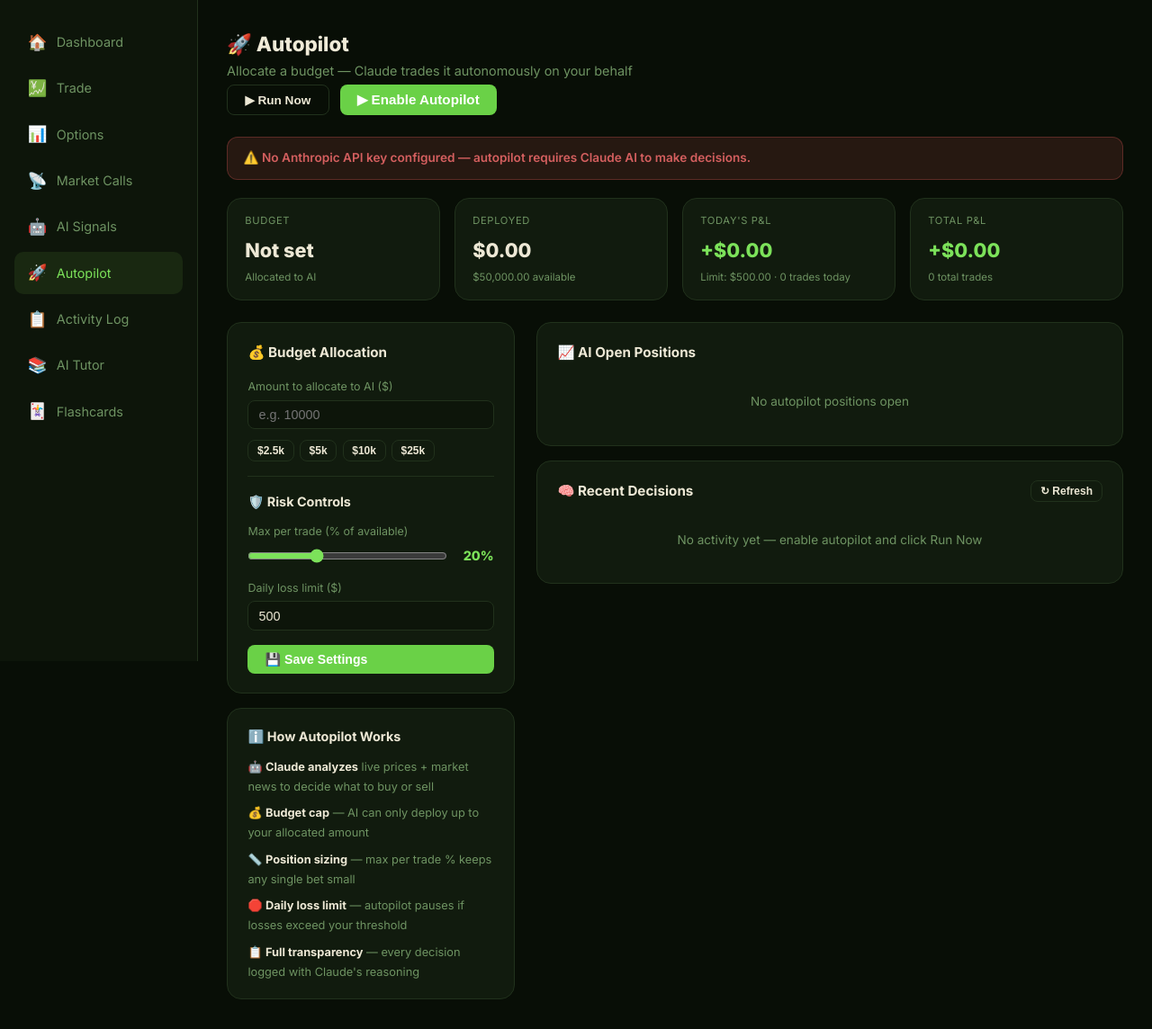
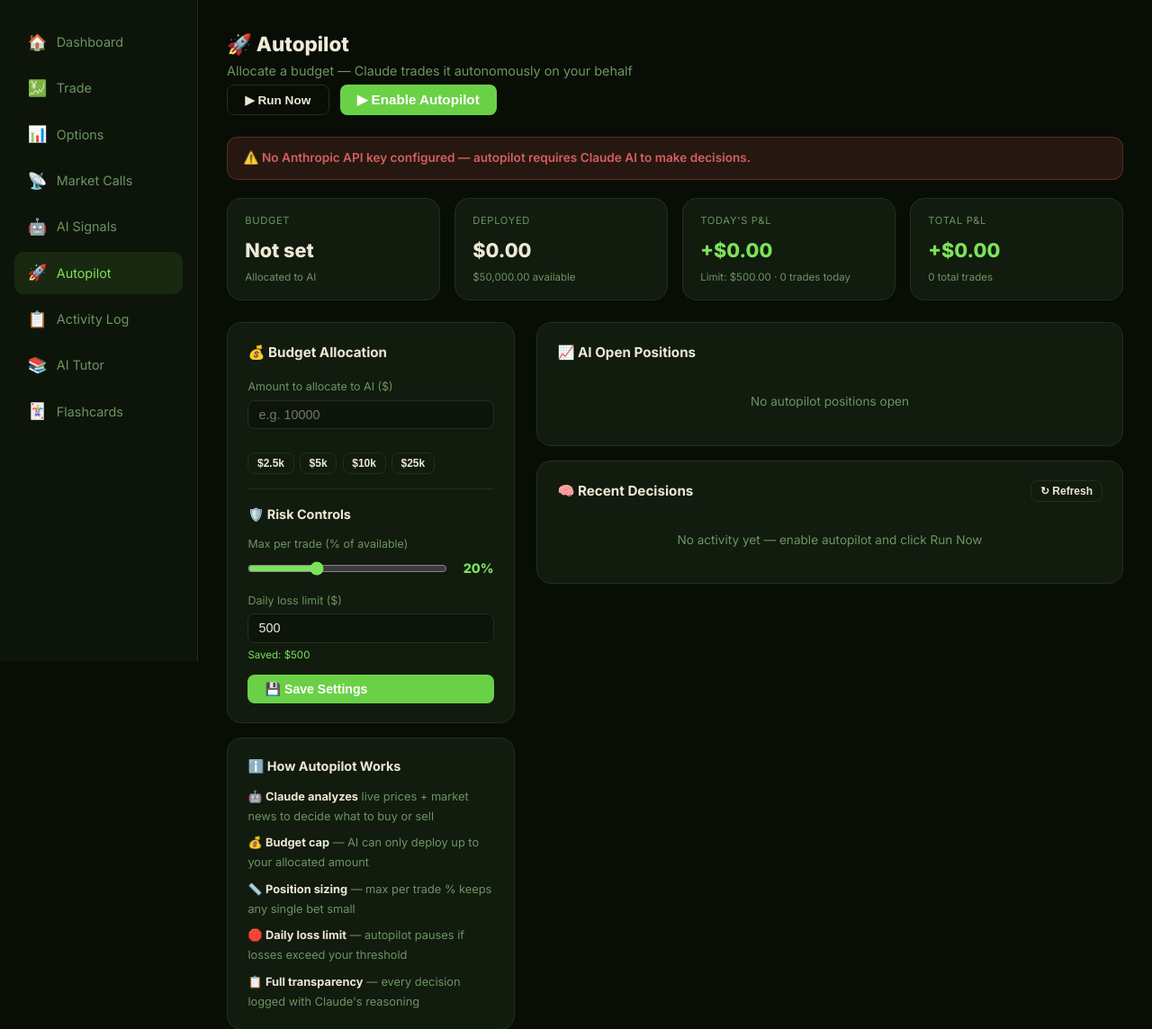
Before and after one commit to ritheeshkramakrishnan/mockfolio, a Flask app: page /autopilot in a window 1280 px wide. Shown: the part 65-1209 px from the top of the page at 90% size. Before the commit the page ends 1176 px from the top, so only its background shows below. Run offline with Flask 3, Linux system fonts and the light colour scheme; the visitor is signed in with stand-in values (Sample User, id 1); data comes from the database, SQL or seed files in the repository; data that the repository does not hold is empty; some libraries are stand-ins or nearby versions.

Commit message:
Persist autopilot settings in localStorage + server; show saved value hints

```diff
--- a/templates/autopilot.html
+++ b/templates/autopilot.html
@@ -82,10 +82,11 @@
           <div style="font-weight:700;margin-bottom:1rem;font-size:.95rem;">💰 Budget Allocation</div>
 
           <label style="font-size:.78rem;color:var(--muted);display:block;margin-bottom:.3rem;">Amount to allocate to AI ($)</label>
-          <div style="display:flex;gap:.5rem;margin-bottom:.75rem;">
+          <div style="display:flex;gap:.5rem;margin-bottom:.3rem;">
             <input id="budgetInput" type="number" min="0" step="500" placeholder="e.g. 10000"
               style="flex:1;background:var(--surface);border:1px solid var(--border);color:var(--text);padding:.45rem .7rem;border-radius:8px;font-size:.9rem;"/>
           </div>
+          <div id="savedBudgetHint" style="font-size:.72rem;color:var(--accent);margin-bottom:.6rem;min-height:1em;"></div>
 
           <!-- Quick budget presets -->
           <div style="display:flex;gap:.4rem;flex-wrap:wrap;margin-bottom:1rem;">
@@ -110,7 +111,8 @@
 
           <label style="font-size:.78rem;color:var(--muted);display:block;margin-bottom:.3rem;">Daily loss limit ($)</label>
           <input id="dailyLossInput" type="number" min="0" step="100" placeholder="e.g. 500"
-            style="width:100%;background:var(--surface);border:1px solid var(--border);color:var(--text);padding:.45rem .7rem;border-radius:8px;font-size:.9rem;margin-bottom:1rem;"/>
+            style="width:100%;background:var(--surface);border:1px solid var(--border);color:var(--text);padding:.45rem .7rem;border-radius:8px;font-size:.9rem;margin-bottom:.3rem;"/>
+          <div id="savedLossHint" style="font-size:.72rem;color:var(--accent);margin-bottom:.75rem;min-height:1em;"></div>
 
           <button onclick="saveConfig()" class="btn btn-green" style="width:100%;font-size:.88rem;">
             💾 Save Settings
@@ -252,16 +254,35 @@ async function loadStats() {
   renderFeed(res.logs || []);
 }
 
+function _applyConfig(cfg) {
+  if (!cfg) return;
+  if (cfg.budget)           document.getElementById('budgetInput').value     = cfg.budget;
+  if (cfg.max_pct)          document.getElementById('maxPctInput').value     = cfg.max_pct;
+  document.getElementById('maxPctVal').textContent = (cfg.max_pct || 20) + '%';
+  if (cfg.daily_loss_limit) document.getElementById('dailyLossInput').value  = cfg.daily_loss_limit;
+  // show saved-value hints under each field
+  const b = document.getElementById('savedBudgetHint');
+  const d = document.getElementById('savedLossHint');
+  if (b && cfg.budget > 0) b.textContent = `Saved: $${parseFloat(cfg.budget).toLocaleString()}`;
+  if (d && cfg.daily_loss_limit > 0) d.textContent = `Saved: $${parseFloat(cfg.daily_loss_limit).toLocaleString()}`;
+}
+
 async function loadConfig() {
+  // 1. Apply localStorage instantly (no network round-trip)
+  try {
+    const local = JSON.parse(localStorage.getItem('ap_config') || 'null');
+    if (local) _applyConfig(local);
+  } catch(e) {}
+
+  // 2. Then fetch from server and overwrite
   try {
     const r = await fetch('/api/autopilot/config');
     if (!r.ok) return;
     const cfg = await r.json();
-    document.getElementById('budgetInput').value     = cfg.budget || '';
-    document.getElementById('maxPctInput').value     = cfg.max_pct || 20;
-    document.getElementById('maxPctVal').textContent = (cfg.max_pct || 20) + '%';
-    document.getElementById('dailyLossInput').value  = cfg.daily_loss_limit || 500;
-  } catch(e) { /* silently skip — defaults are fine */ }
+    _applyConfig(cfg);
+    // keep localStorage in sync with server
+    localStorage.setItem('ap_config', JSON.stringify(cfg));
+  } catch(e) {}
 }
 
 function setBudgetPreset(val) {
@@ -269,14 +290,31 @@ function setBudgetPreset(val) {
 }
 
 async function saveConfig() {
-  const budget         = parseFloat(document.getElementById('budgetInput').value)     || 0;
-  const max_pct        = parseFloat(document.getElementById('maxPctInput').value)     || 20;
-  const daily_loss_limit = parseFloat(document.getElementById('dailyLossInput').value) || 500;
-  await fetch('/api/autopilot/config', {
-    method: 'POST',
-    headers: {'Content-Type': 'application/json'},
-    body: JSON.stringify({budget, max_pct, daily_loss_limit})
-  });
+  const budget           = parseFloat(document.getElementById('budgetInput').value)      || 0;
+  const max_pct          = parseFloat(document.getElementById('maxPctInput').value)      || 20;
+  const daily_loss_limit = parseFloat(document.getElementById('dailyLossInput').value)   || 500;
+
+  // Save to localStorage immediately so it survives page reloads even if server is slow
+  localStorage.setItem('ap_config', JSON.stringify({budget, max_pct, daily_loss_limit}));
+
+  try {
+    const r = await fetch('/api/autopilot/config', {
+      method: 'POST',
+      headers: {'Content-Type': 'application/json'},
+      body: JSON.stringify({budget, max_pct, daily_loss_limit})
+    });
+    if (!r.ok) throw new Error('Server error ' + r.status);
+  } catch(e) {
+    alert('Could not save to server: ' + e.message + '\n\nSettings saved locally and will sync on next load.');
+    return;
+  }
+
+  // Update the saved-value hints
+  const b = document.getElementById('savedBudgetHint');
+  const d = document.getElementById('savedLossHint');
+  if (b) b.textContent = budget > 0 ? `Saved: $${budget.toLocaleString()}` : '';
+  if (d) d.textContent = daily_loss_limit > 0 ? `Saved: $${daily_loss_limit.toLocaleString()}` : '';
+
   const msg = document.getElementById('saveMsg');
   msg.style.display = 'block';
   setTimeout(() => { msg.style.display = 'none'; }, 2500);
```
